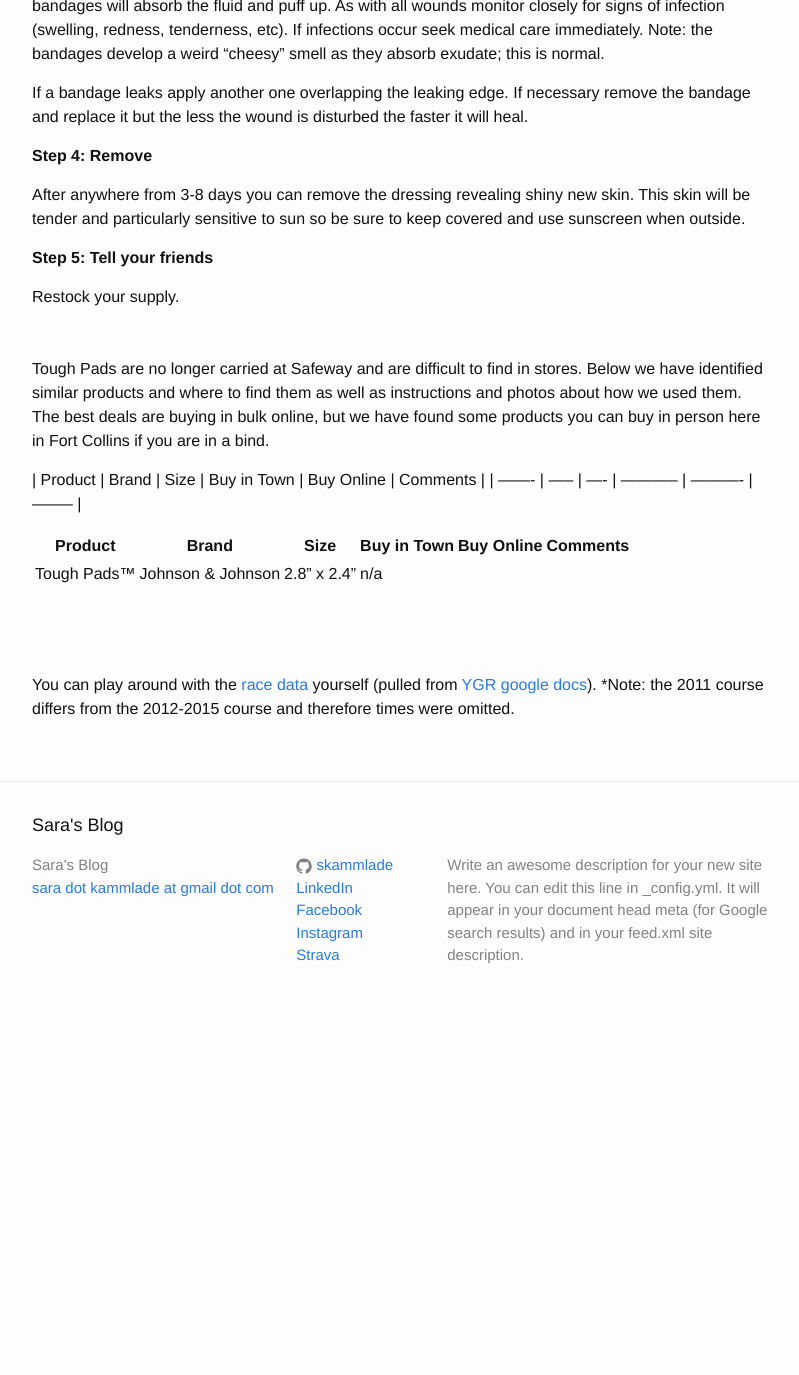
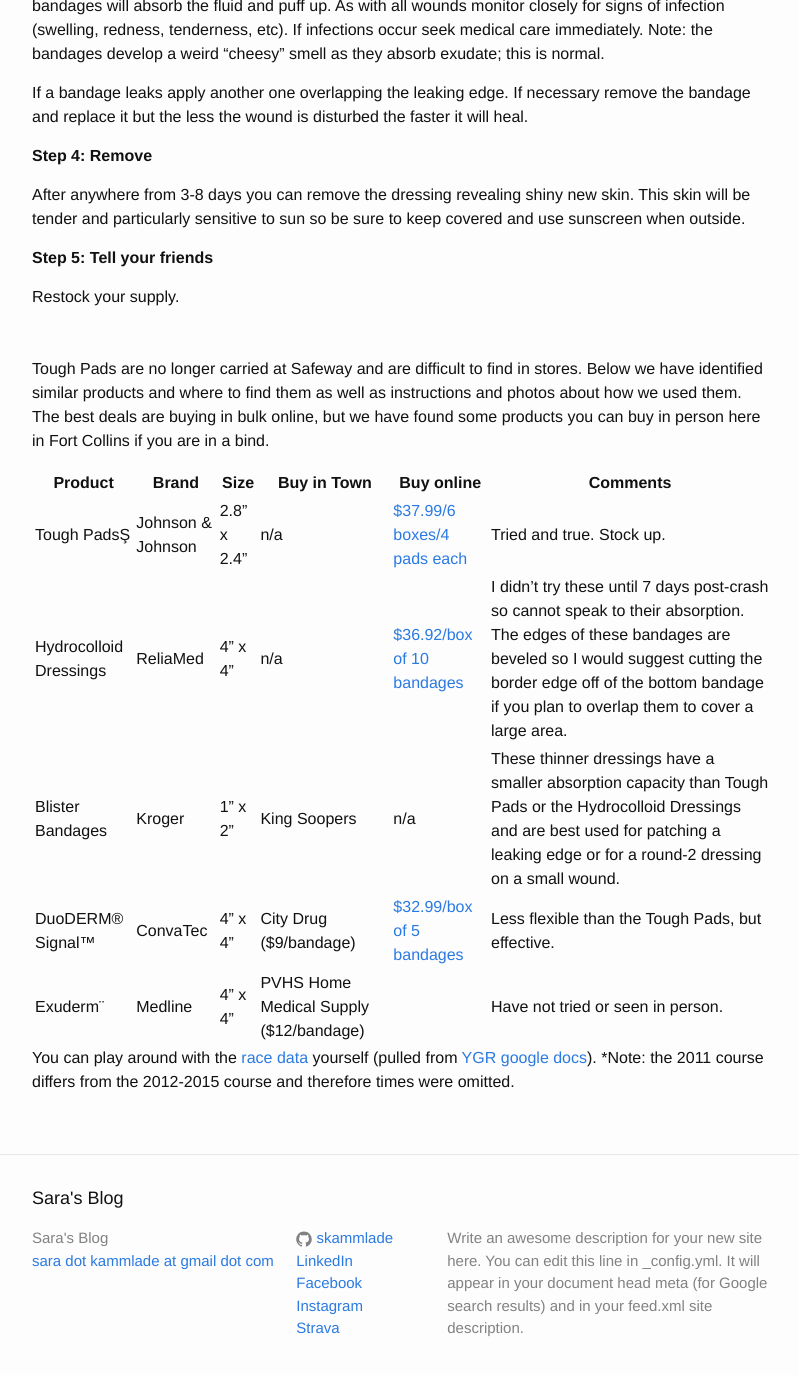
Before and after one commit to stevensotelo/skammlade.github.io, a Jekyll site: the page built from _posts/2016-7-5-Road Rash.markdown, in a window 1280 px wide and 1400 px high, scrolled down 1906 px. Shown: the top 1375 px of the window, without its empty margins (238-1037 px from the left). Built offline with Jekyll 4.4.1, drawn with Linux system fonts in a browser that asks for light colours; before the commit the page ends 2933 px from its top, so only the background shows below that.

Commit message:
format table

```diff
--- a/_posts/2016-7-5-Road Rash.markdown
+++ b/_posts/2016-7-5-Road Rash.markdown
@@ -69,15 +69,13 @@
 <br>
 Tough Pads are no longer carried at Safeway and are difficult to find in stores.  Below we have identified similar products and where to find them as well as instructions and photos about how we used them. The best deals are buying in bulk online, but we have found some products you can buy in person here in Fort Collins if you are in a bind.
 
-| Product | Brand | Size | Buy in Town | Buy Online | Comments |
-| ------- | ----- | ---- | ----------- | ---------- | -------- |
-
-| Product     | Brand             | Size        | Buy in Town | Buy Online | Comments |
-|-------------|-------------------|-------------|-------------|------------|----------|
-| Tough Pads™ | Johnson & Johnson | 2.8" x 2.4" | n/a         |            |          |
-|             |                   |             |             |            |          |
-|             |                   |             |             |            |          |
-|             |                   |             |             |            |          |
+| Product                	| Brand             	| Size        	| Buy in Town                            	| Buy online                                                                                                                                                      	| Comments                                                                                                                                                                                                                                        	|
+|------------------------	|-------------------	|-------------	|----------------------------------------	|-----------------------------------------------------------------------------------------------------------------------------------------------------------------	|-------------------------------------------------------------------------------------------------------------------------------------------------------------------------------------------------------------------------------------------------	|
+| Tough PadsŞ            	| Johnson & Johnson 	| 2.8" x 2.4" 	| n/a                                    	| [$37.99/6 boxes/4 pads each](http://www.amazon.com/Band-Aid-Adhesive-Pads-Hydrocolloid-Tough/dp/B00FQR84M8/ref=sr_1_2_a_it?ie=UTF8&qid=1462292075&sr=8-2)       	| Tried and true. Stock up.                                                                                                                                                                                                                       	|
+| Hydrocolloid Dressings 	| ReliaMed          	| 4" x 4"     	| n/a                                    	| [$36.92/box of 10 bandages](http://www.amazon.com/gp/offer-listing/B0070P6JBW/ref=dp_olp_new_mbc?ie=UTF8&condition=new)                                         	| I didn't try these until 7 days post-crash so cannot speak to their absorption. The edges of these bandages are beveled so I would suggest cutting the border edge off of the bottom bandage if you plan to overlap them to cover a large area. 	|
+| Blister Bandages       	| Kroger            	| 1" x 2"     	| King Soopers                           	| n/a                                                                                                                                                             	| These thinner dressings have a smaller absorption capacity than Tough Pads or the Hydrocolloid Dressings and are best used for patching a leaking edge or for a round-2 dressing on a small wound.                                              	|
+| DuoDERM® Signal™       	| ConvaTec          	| 4" x 4"     	| City Drug ($9/bandage)                 	| [$32.99/box of 5 bandages](http://www.amazon.com/DuoDerm-Signal-Pack/dp/B001LZV0O8/ref=sr_1_2_s_it?s=hpc&ie=UTF8&qid=1461906201&sr=1-2&keywords=duoderm+signal) 	| Less flexible than the Tough Pads, but effective.                                                                                                                                                                                               	|
+| Exuderm¨               	| Medline           	| 4" x 4"     	| PVHS Home Medical Supply ($12/bandage) 	|                                                                                                                                                                 	| Have not tried or seen in person.                                                                                                                                                                                                               	|
 
 
 You can play around with the [race data][results] yourself (pulled from [YGR google docs][YGR drive]). *Note: the 2011 course differs from the 2012-2015 course and therefore times were omitted.
```
